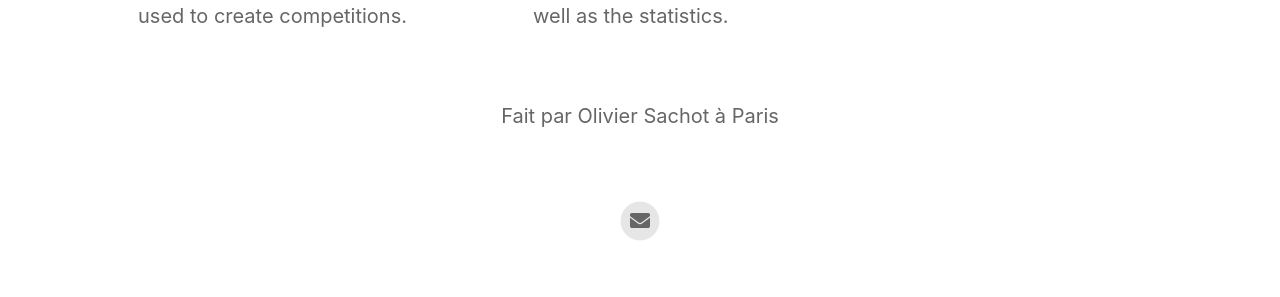
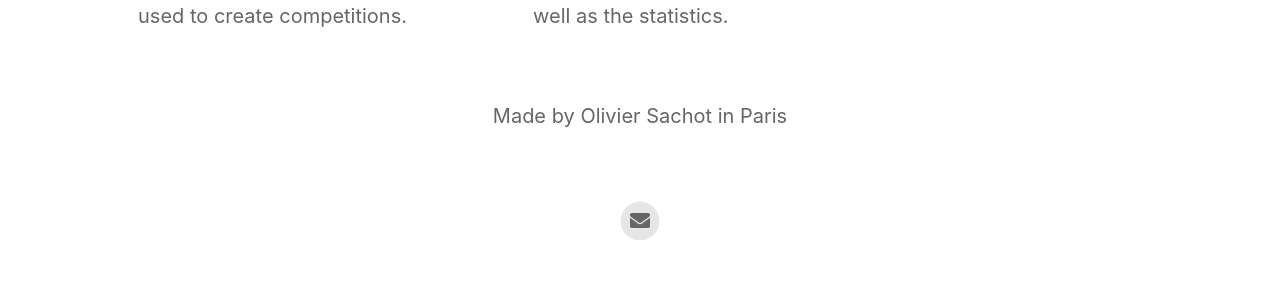
Before and after one commit to olivierSachot/PodiumLoggerUs, a Jekyll site: the page built from index.html, in a window 1280 px wide. Shown: the part 1583-1880 px from the top of the page. Built offline with Jekyll 4.4.1, drawn with Linux system fonts in a browser that asks for light colours; nearby versions of some CDN libraries.

Commit message:
Update footer.html

```diff
--- a/_includes/footer.html
+++ b/_includes/footer.html
@@ -1,6 +1,6 @@
 <footer>
 	{% if site.your_name %}
-	<p class="footerText">Fait par {% if site.your_link %}<a href="{{ site.your_link }}">{% endif %}{{ site.your_name }}{% if site.your_link %}</a>{% endif %}{% if site.your_city %} à {{ site.your_city }}{% endif %}</p>
+	<p class="footerText">Made by {% if site.your_link %}<a href="{{ site.your_link }}">{% endif %}{{ site.your_name }}{% if site.your_link %}</a>{% endif %}{% if site.your_city %} in {{ site.your_city }}{% endif %}</p>
 	{% endif %}
 	<div class="footerIcons">
 
```
